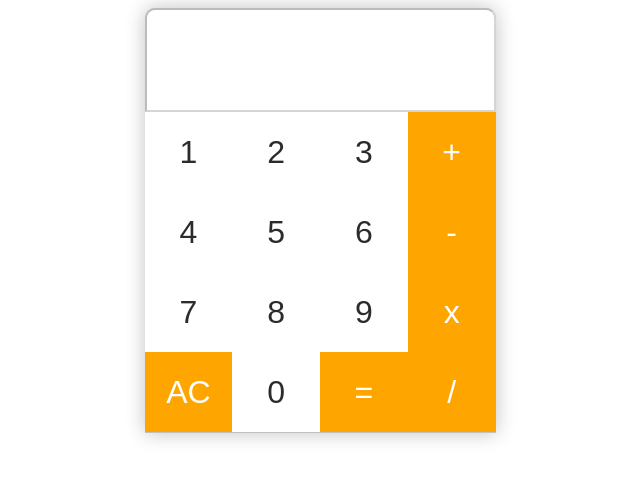
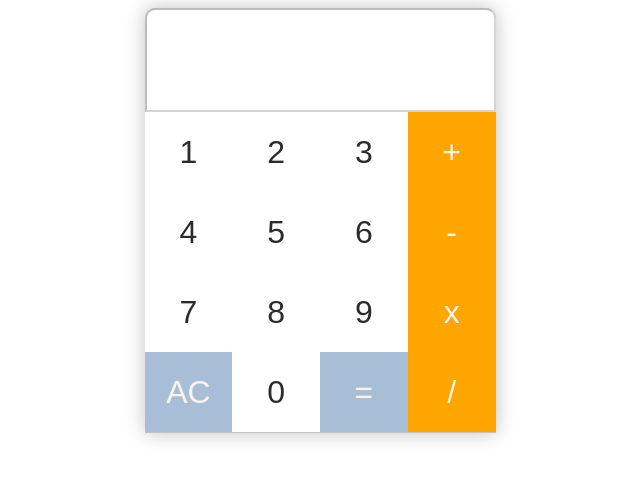
Before and after one commit to MrRayyanBorg/SQA_Assignment_2_Calculator, a plain HTML site: page index.html in a window 1280 px wide. Shown: the whole page, without its empty margins (328-968 px from the left). Drawn offline with Linux system fonts and the light colour scheme.

Commit message:
colour scheme update

```diff
--- a/index.html
+++ b/index.html
@@ -23,9 +23,9 @@
     <button value="9" class="button" onclick="appendToDisplay(this.value)">9</button>
     <button value="*" class="operator" onclick="performOperation(this.value)">x</button>
 
-    <button value="clear" class="operator" onclick="clearDisplay()">AC</button>
+    <button value="clear" class="eval" onclick="clearDisplay()">AC</button>
     <button value="0" class="button" onclick="appendToDisplay(this.value)">0</button>
-    <button value="=" class="operator" onclick="performOperation(this.value)">=</button>
+    <button value="=" class="eval" onclick="performOperation(this.value)">=</button>
     <button value="/" class="operator" onclick="performOperation(this.value)">/</button>
   </div>
 </div>
--- a/style.css
+++ b/style.css
@@ -43,17 +43,17 @@ button {
 /* styling for operator buttons ( +, -, *, / ) */
 .operator {
     background-color: #ffa500;
-    color: #fff;
+    color: #F7F5EE;
 }
 
 /* styling for the equal button */
 .eval {
-    background-color: #2b2b2b;
-    color: #fff;
+    background-color: #A8BED7;
+    color: #F7F5EE;
 }
 
 /* hover effect for buttons */
 button:hover {
-    background-color: #ffc107;
-    color: #fff;
+    background-color: #FDC18A;
+    color: #F7F5EE;
 }
```
